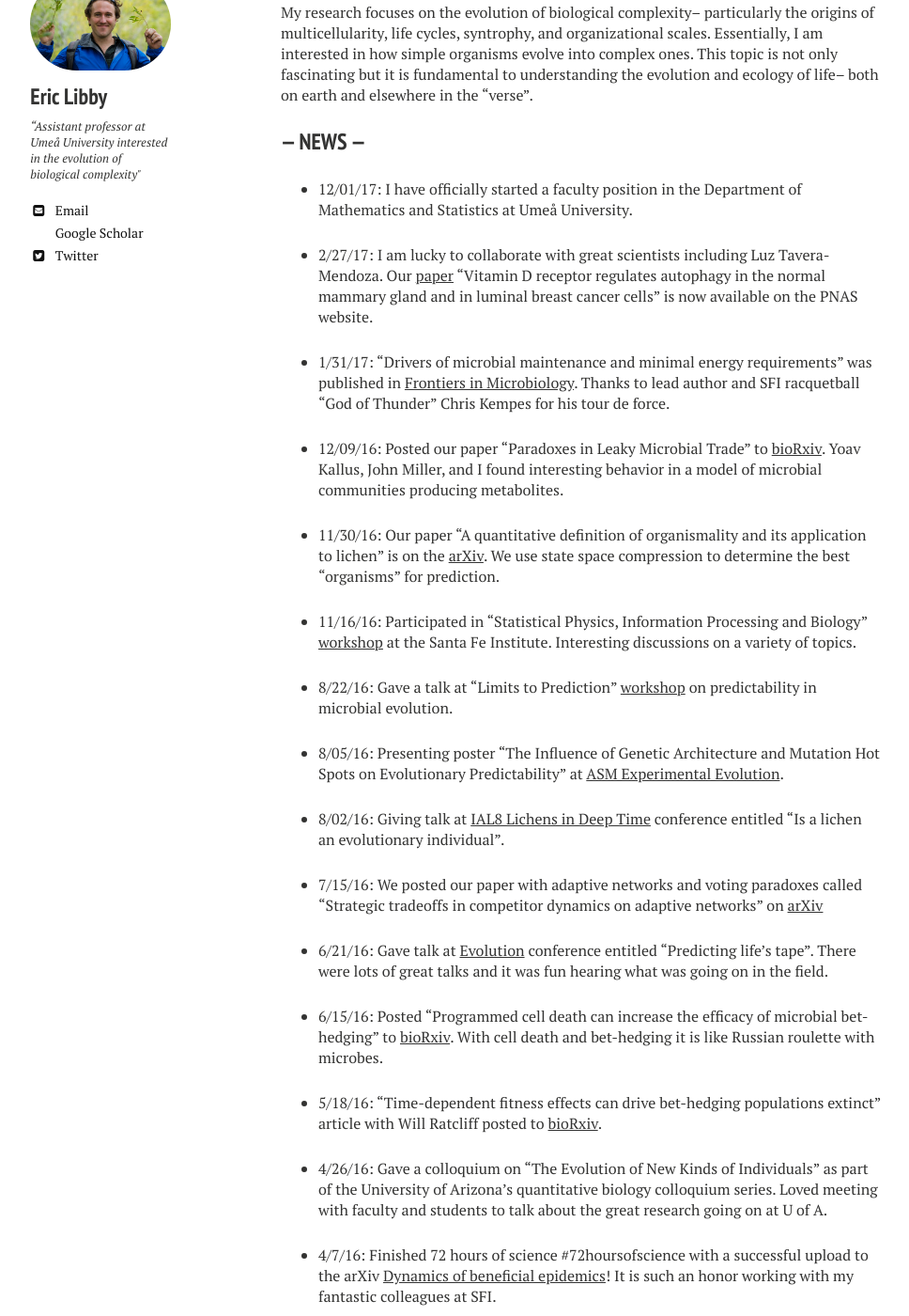
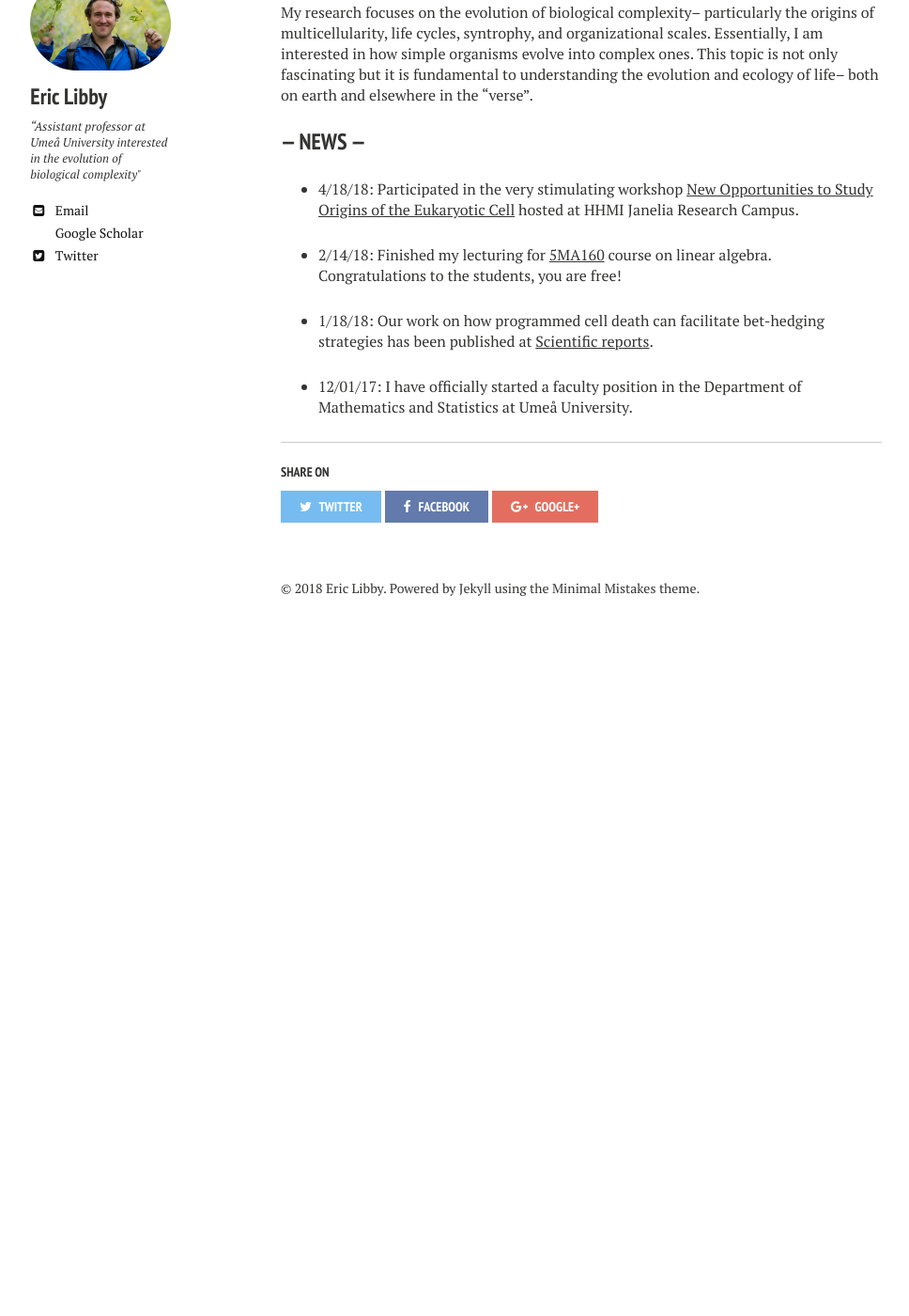
Before and after one commit to ericlibby/oldweb, a Jekyll site: the page built from index.md, in a window 1280 px wide and 1400 px high, scrolled down 465 px. Shown: the whole window at 94% size, without its empty margins (21-989 px from the left). Built offline with Jekyll 4.4.1, drawn with Linux system fonts in a browser that asks for light colours; nearby versions of some CDN libraries; after the commit the page ends 1149 px from its top, so only the background shows below that; some of the changed text lies outside the part shown.

Commit message:
news update

```diff
--- a/index.md
+++ b/index.md
@@ -10,39 +10,10 @@ image:
 My research focuses on the evolution of biological complexity-- particularly the origins of multicellularity, life cycles, syntrophy, and organizational scales. Essentially, I am interested in how simple organisms evolve into complex ones. This topic is not only fascinating but it is fundamental to understanding the evolution and ecology of life-- both on earth and elsewhere in the "verse".
 
 ### --- NEWS ---
+- 4/18/18: Participated in the very stimulating workshop [New Opportunities to Study Origins of the Eukaryotic Cell](https://www.janelia.org/you-janelia/conferences/new-opportunities-to-study-origins-of-the-eukaryotic-cell) hosted at HHMI Janelia Research Campus.
+
+- 2/14/18: Finished my lecturing for [5MA160](http://www.umu.se/sok/sok-kursplan/kursplan?code=17904) course on linear algebra. Congratulations to the students, you are free!
+
+- 1/18/18: Our work on how programmed cell death can facilitate bet-hedging strategies has been published at [Scientific reports](https://www.nature.com/articles/s41598-017-18687-y).
 
 - 12/01/17: I have officially started a faculty position in the Department of Mathematics and Statistics at Ume&aring; University.
-
-- 2/27/17: I am lucky to collaborate with great scientists including Luz Tavera-Mendoza. Our [paper](http://www.pnas.org/content/early/2017/02/24/1615015114) "Vitamin D receptor regulates autophagy in the normal mammary gland and in luminal breast cancer cells" is now available on the PNAS website.
-
-- 1/31/17: "Drivers of microbial maintenance and minimal energy requirements" was published in [Frontiers in Microbiology](https://www.ncbi.nlm.nih.gov/pmc/articles/PMC5281582/pdf/fmicb-08-00031.pdf). Thanks to lead author and SFI racquetball "God of Thunder" Chris Kempes for his tour de force.
-
-- 12/09/16: Posted our paper "Paradoxes in Leaky Microbial Trade" to [bioRxiv](http://biorxiv.org/content/early/2016/12/09/092882). Yoav Kallus, John Miller, and I found interesting behavior in a model of microbial communities producing metabolites.
-
-- 11/30/16: Our paper "A quantitative definition of organismality and its application to lichen" is on the [arXiv](https://arxiv.org/abs/1612.00036). We use state space compression to determine the best "organisms" for prediction.
-
-- 11/16/16: Participated in "Statistical Physics, Information Processing and Biology" [workshop](https://www.santafe.edu/events/statistical-physics-information-processing-an) at the Santa Fe Institute. Interesting discussions on a variety of topics.
-
-- 8/22/16: Gave a talk at "Limits to Prediction" [workshop](https://www.santafe.edu/events/limits-to-prediction1) on predictability in microbial evolution.
-
-- 8/05/16: Presenting poster "The Influence of Genetic Architecture and Mutation Hot Spots on Evolutionary Predictability" at [ASM Experimental Evolution](http://conferences.asm.org/index.php/upcoming-conferences/2ndasm-conference-on-experimental-microbial-evolution).
-
-- 8/02/16: Giving talk at [IAL8 Lichens in Deep Time](http://ial8.luomus.fi/) conference entitled "Is a lichen an evolutionary individual".
-
-- 7/15/16: We posted our paper with adaptive networks and voting paradoxes called "Strategic tradeoffs in competitor dynamics on adaptive networks" on [arXiv](https://arxiv.org/abs/1607.04632)
-
-- 6/21/16: Gave talk at [Evolution](http://www.evolutionmeetings.org/evolution-2016---austin-texas.html) conference entitled "Predicting life's tape". There were lots of great talks and it was fun hearing what was going on in the field.
-
-- 6/15/16: Posted "Programmed cell death can increase the efficacy of microbial bet-hedging" to [bioRxiv](http://biorxiv.org/content/early/2016/06/15/059071). With cell death and bet-hedging it is like Russian roulette with microbes.
-
-- 5/18/16: "Time-dependent fitness effects can drive bet-hedging populations extinct" article with Will Ratcliff posted to [bioRxiv](http://biorxiv.org/content/early/2016/05/18/054007).
-
-- 4/26/16: Gave a colloquium on "The Evolution of New Kinds of Individuals" as part of the University of Arizona's quantitative biology colloquium series. Loved meeting with faculty and students to talk about the great research going on at U of A.
-
-- 4/7/16: Finished 72 hours of science  #72hoursofscience with a successful upload to the arXiv [Dynamics of beneficial epidemics](http://arxiv.org/abs/1604.02096)! It is such an honor working with my fantastic colleagues at SFI.
-
-- 3/30/16: Our paper "Differences in epigenetic information between cells promotes the evolution of a germline" was just accepted at <I> Phil. Trans. R. Soc. B </I>!
-
-- 3/25/16: There's now an extracurricular section on this webpage featuring posts about some of my other interests. The first post describes a preserved algae dish that is tasty with a heavy dose of umami.
-
-- 3/10/16: Our paper "Stabilizing Multicellularity Through Ratcheting" was just accepted at <I> Phil. Trans. R. Soc. B </I>!
```
Also changed, not shown: indexpast.md (added, +48 -0 lines), 1 other file.
